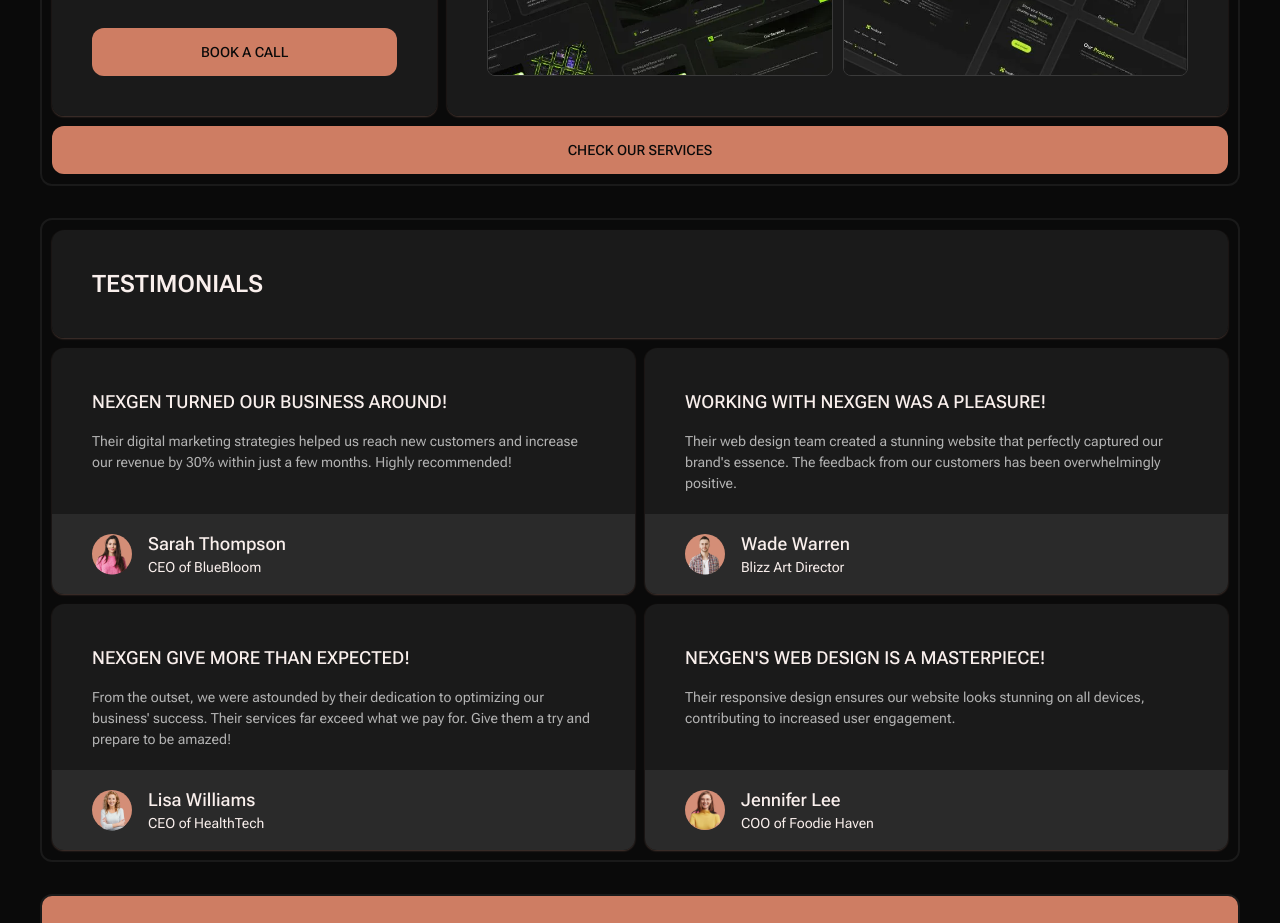
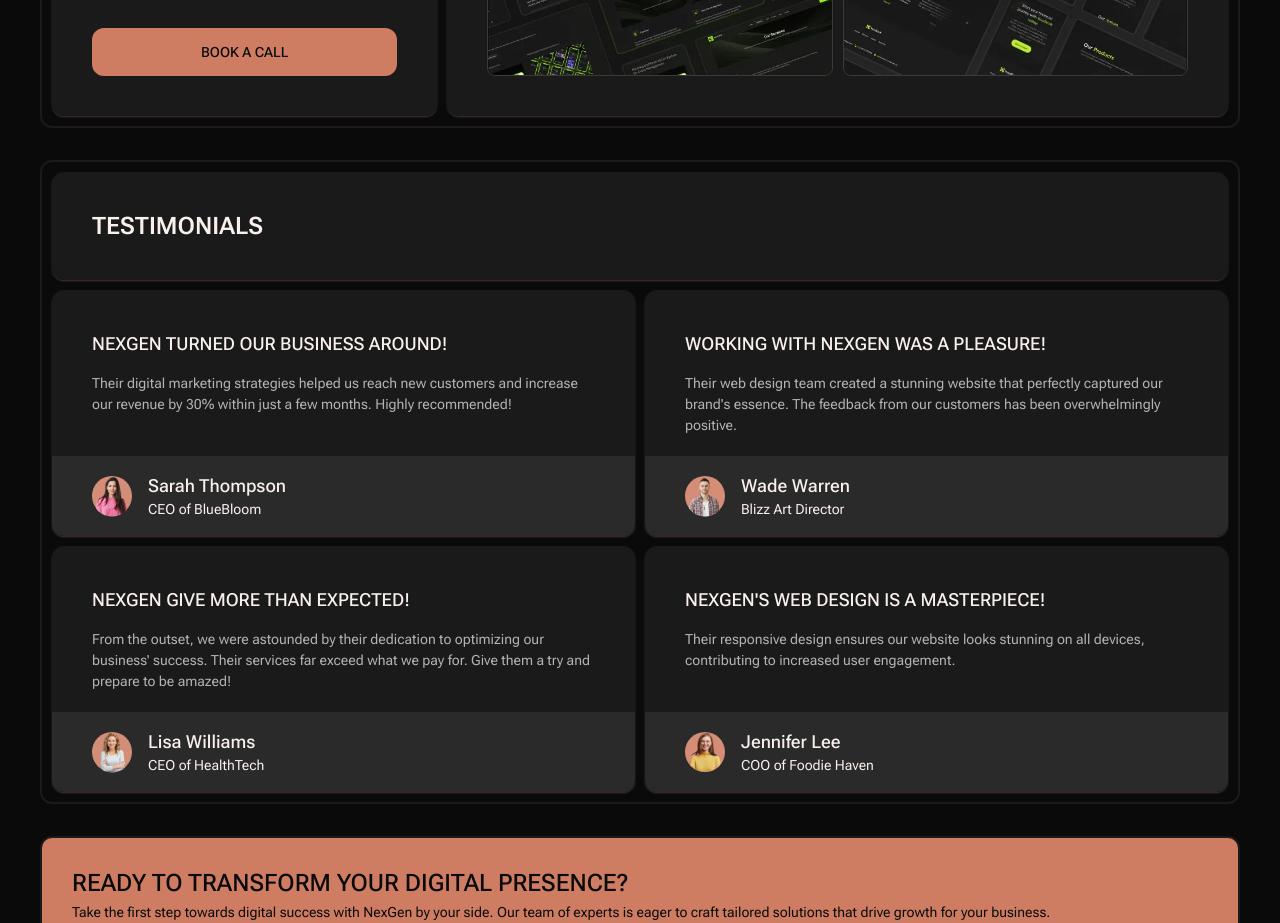
Before and after one commit to alnandoh/company-profile-challenge, a Next.js app: page /services in a window 1280 px wide. Shown: the part 2360-3283 px from the top of the page. Built offline with nearby package versions, Linux system fonts and the light colour scheme.

Commit message:
redirect service only show on homepage

```diff
--- a/app/components/servicesSection/index.tsx
+++ b/app/components/servicesSection/index.tsx
@@ -123,7 +123,7 @@ export default function ServicesSection({ details }: ServicesSectionProps) {
           </React.Fragment>
         ))}
       </div>
-      <Button text="Check Our Services" href="/services" />
+      {!details && <Button text="Check Our Services" href="/services" />}
     </section>
   );
 }
```
